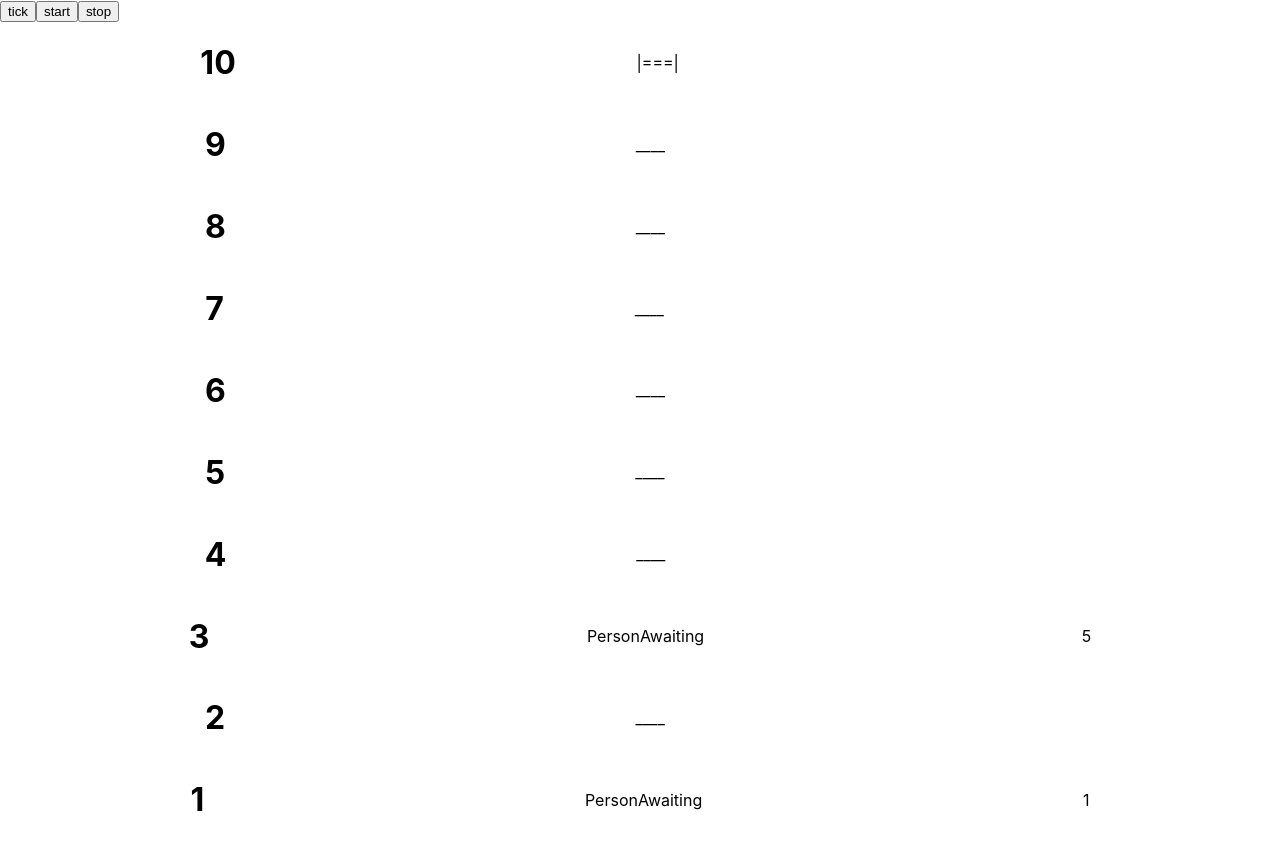
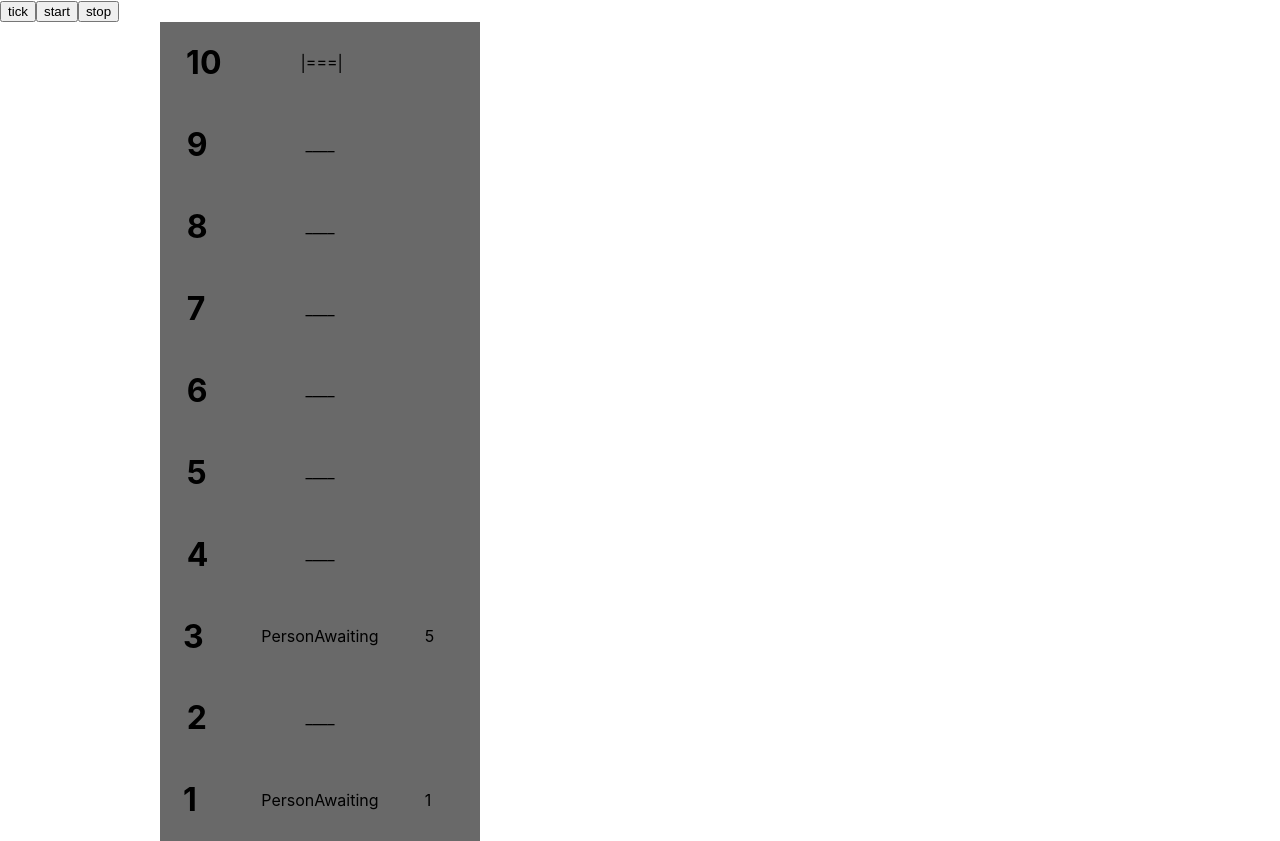
Before and after one commit to tarnishedMind/preact-tiny-elevator, a React (Create React App) app: page / in a window 1280 px wide. Built offline with nearby package versions, Linux system fonts and the light colour scheme.

Commit message:
css -> scss

```diff
--- a/package.json
+++ b/package.json
@@ -12,6 +12,7 @@
     "@types/jest": "^24.9.1",
     "@types/node": "^12.12.54",
     "@types/react": "^16.9.48",
+    "node-sass": "^4.14.1",
     "react": "^16.13.1",
     "react-dom": "^16.13.1",
     "react-scripts": "^3.4.3",
--- a/src/ElevatorFloor.tsx
+++ b/src/ElevatorFloor.tsx
@@ -46,9 +46,9 @@ export default class ElevatorFloor extends React.Component<ElevatorFloorProps, E
         return (
             <div className="floor">
                 {/* <FontAwesomeIcon icon={faCoffee} /> */}
-                <h1>{this.props.floorNumber}</h1>
-                <p>{typeString}</p>
-                <p>{awaitCount > 0 && `${awaitCount}`}</p>
+                <h1 className="number">{this.props.floorNumber}</h1>
+                <p className="cell">{typeString}</p>
+                <p className="count">{awaitCount > 0 && `${awaitCount}`}</p>
             </div>
         );
     }
--- a/src/ElevatorManagement.tsx
+++ b/src/ElevatorManagement.tsx
@@ -67,7 +67,7 @@ export default class ElevatorManagement extends React.Component<ElevatorProps, E
         this.persons.push(person);
 
 
-        this.myElevator.setCallback((floors: Floor[]) => this.setState({...this.state, floors: floors}));
+        this.myElevator.setCallback((floors: Floor[]) => this.setState({ ...this.state, floors: floors }));
     }
 
     componentDidMount() {
@@ -88,17 +88,19 @@ export default class ElevatorManagement extends React.Component<ElevatorProps, E
     }
 
     render() {
-        const floors = this.state.floors.map((f, i) => <ElevatorFloor key={`key${i}`} floorNumber={i} floorOptions={f}  />);
+        const floors = this.state.floors.map((f, i) => <ElevatorFloor key={`key${i}`} floorNumber={i} floorOptions={f} />);
         return (
-            <div>
-                <button onClick={this.tick}>tick</button>
-                <button onClick={this.start}>start</button>
-                <button onClick={this.stop}>stop</button>
+            <>
+                <div>
+                    <button onClick={this.tick}>tick</button>
+                    <button onClick={this.start}>start</button>
+                    <button onClick={this.stop}>stop</button>
+                </div>
 
                 <div className="elevator">
                     {floors}
                 </div>
-            </div>
+            </>
 
         );
     }
--- a/src/index.css
+++ /dev/null
@@ -1,24 +0,0 @@
-body {
-  margin: 0;
-  font-family: -apple-system, BlinkMacSystemFont, 'Segoe UI', 'Roboto', 'Oxygen',
-    'Ubuntu', 'Cantarell', 'Fira Sans', 'Droid Sans', 'Helvetica Neue',
-    sans-serif;
-  -webkit-font-smoothing: antialiased;
-  -moz-osx-font-smoothing: grayscale;
-}
-
-code {
-  font-family: source-code-pro, Menlo, Monaco, Consolas, 'Courier New',
-    monospace;
-}
-
-.elevator {
-  display: flex;
-  flex-direction: column-reverse;
-}
-
-.floor {
-  display: flex;
-  justify-content: space-around;
-  align-items: center;
-}
--- /dev/null
+++ b/src/index.scss
@@ -0,0 +1,35 @@
+body {
+  margin: 0;
+  font-family: -apple-system, BlinkMacSystemFont, 'Segoe UI', 'Roboto', 'Oxygen',
+    'Ubuntu', 'Cantarell', 'Fira Sans', 'Droid Sans', 'Helvetica Neue',
+    sans-serif;
+  -webkit-font-smoothing: antialiased;
+  -moz-osx-font-smoothing: grayscale;
+}
+
+.elevator {
+  width: 50%;
+  display: flex;
+  flex-direction: column-reverse;
+  align-items: center;
+
+  .floor {
+    width: 50%;
+    display: flex;
+    justify-content: space-around;
+    align-items: center;
+    background-color: dimgrey;
+
+    h1.number {
+      min-width: 10%;
+    }
+
+    p.cell {
+      text-align: center;
+      min-width: 30%;
+    }
+    p.count {
+      min-width: 10%;
+    }
+  }
+}
--- a/src/index.tsx
+++ b/src/index.tsx
@@ -1,13 +1,11 @@
 import React from 'react';
 import ReactDOM from 'react-dom';
-import App from './App';
 import ElevatorManagement from './ElevatorManagement';
-import './index.css';
+import './index.scss';
 import * as serviceWorker from './serviceWorker';
 
 ReactDOM.render(
   <React.StrictMode>
-    {/* <App /> */}
     <ElevatorManagement starterFloor={1} floorCount={10} />
   </React.StrictMode>,
   document.getElementById('root')
```
Also changed, not shown: 1 other file (tests, documents, lock files or other folders).
